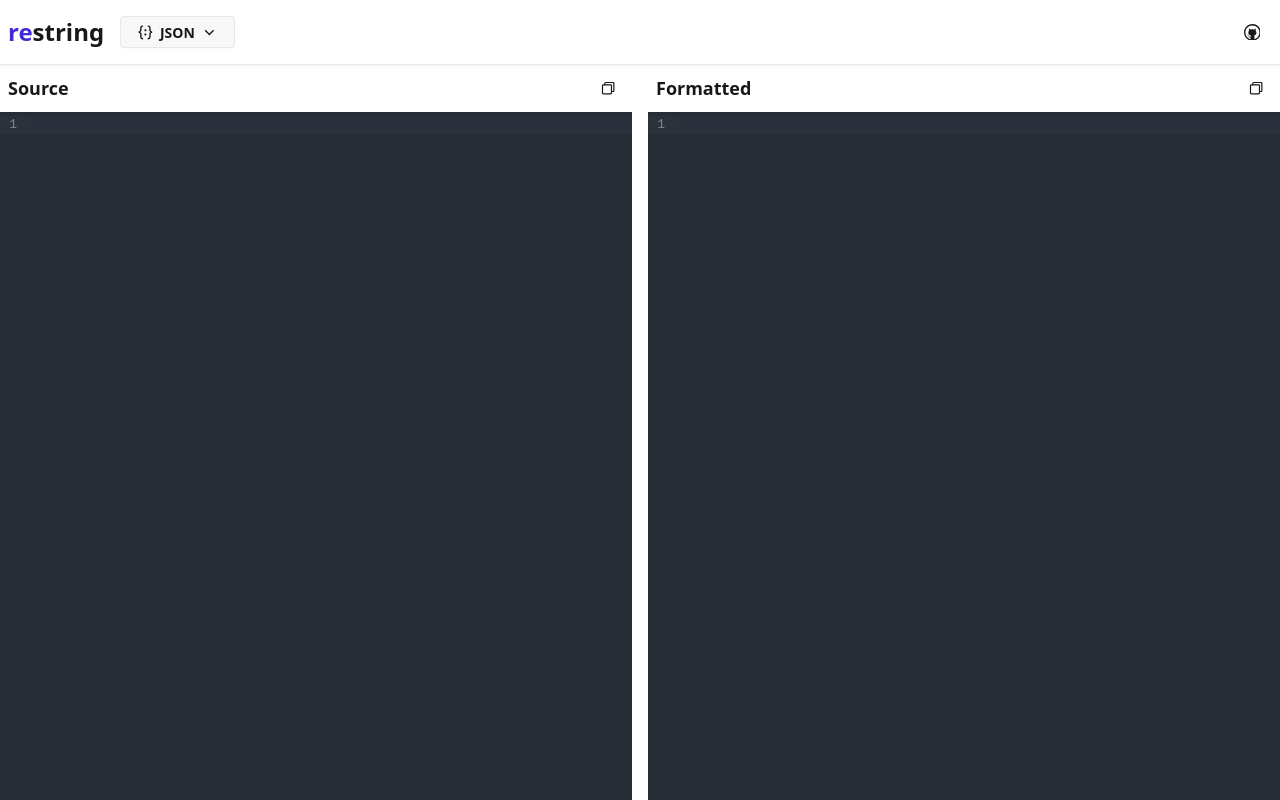
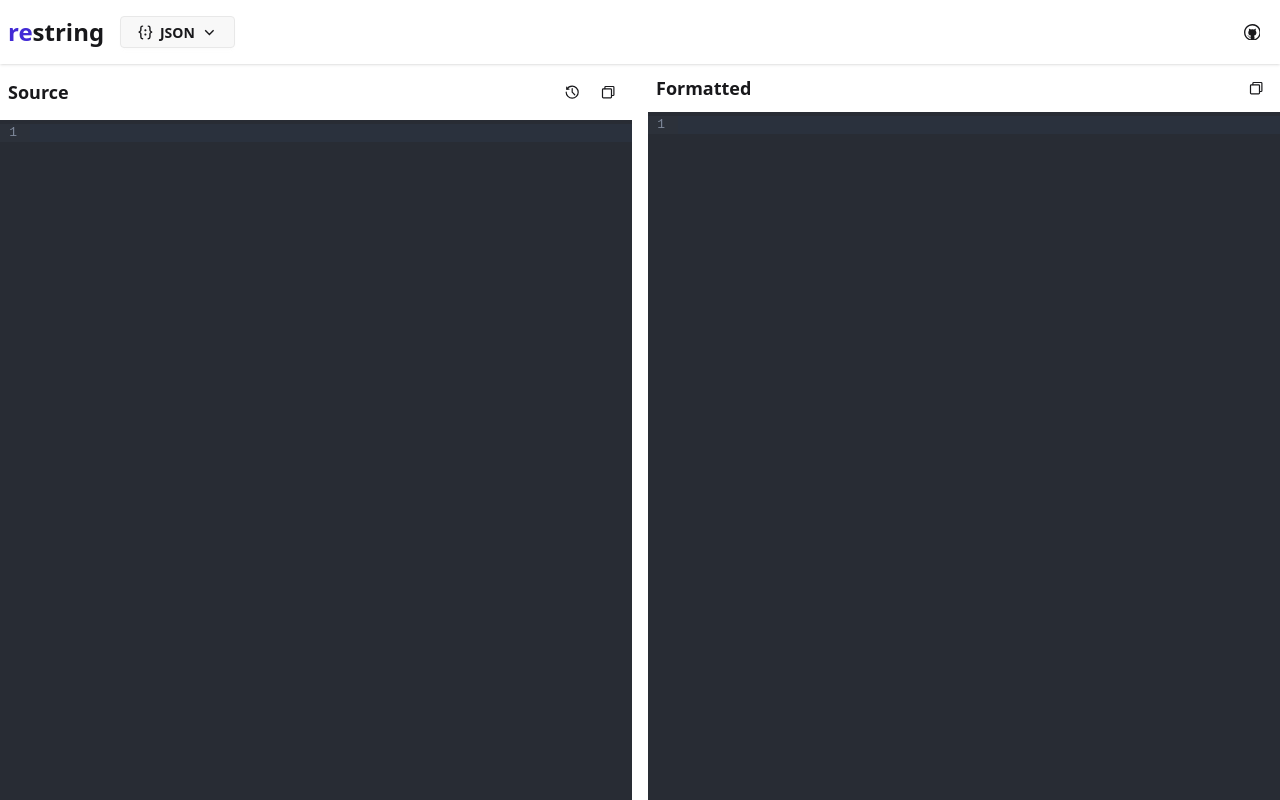
Before and after one commit to likang/restring, a SvelteKit app: page /json in a window 1280 px wide. Built offline with nearby package versions, Linux system fonts and the light colour scheme.

Commit message:
Feat: track history only for full-text replacement pastes

```diff
--- a/src/routes/+page.svelte
+++ b/src/routes/+page.svelte
@@ -54,9 +54,12 @@
 		unshiftHistory(his);
 	}
 
-	function onPaste(event: Event) {
+	function onPaste(event: ClipboardEvent) {
+		const pastedText = event.clipboardData?.getData('text') ?? '';
 		setTimeout(() => {
-			unshiftHistory(trimmedInputText);
+			if (pastedText === inputText) {
+				unshiftHistory(trimmedInputText);
+			}
 		}, 0);
 	}
 </script>
--- a/src/routes/json/+page.svelte
+++ b/src/routes/json/+page.svelte
@@ -4,12 +4,16 @@
 	import { oneDark } from '@codemirror/theme-one-dark';
 	import { onMount } from 'svelte';
 	import CopyButton from '$lib/components/CopyButton.svelte';
+	import HistoryButton from '$lib/components/HistoryButton.svelte';
 	import { browser } from '$app/environment';
+	import { unshiftHistory } from '$lib/history';
 
 	let sourceContainer: HTMLDivElement | null = null;
 	let resultContainer: HTMLDivElement | null = null;
 	let sourceValue = $state('');
 	let resultValue = $state('');
+
+	const historyKey = 'history-json';
 
 	if (browser) {
 		const stateStr = sessionStorage.getItem('json-state');
@@ -43,6 +47,17 @@
 					if (update.docChanged) {
 						sourceValue = update.state.doc.toString();
 					}
+				}),
+				EditorView.domEventHandlers({
+					paste: (event: ClipboardEvent) => {
+						const pastedText = event.clipboardData?.getData('text') ?? '';
+						setTimeout(() => {
+							if (sourceValue === pastedText) {
+								unshiftHistory(sourceValue, historyKey);
+							}
+						}, 0);
+						return false;
+					}
 				})
 			]
 		});
@@ -60,10 +75,20 @@
 		});
 
 		$effect(() => {
-			resultEditorView!.dispatch({
+			sourceEditorView.dispatch({
 				changes: {
 					from: 0,
-					to: resultEditorView!.state.doc.length,
+					to: sourceEditorView.state.doc.length,
+					insert: sourceValue
+				}
+			});
+		});
+
+		$effect(() => {
+			resultEditorView.dispatch({
+				changes: {
+					from: 0,
+					to: resultEditorView.state.doc.length,
 					insert: resultValue
 				}
 			});
@@ -73,14 +98,20 @@
 			sourceEditorView.destroy();
 		};
 	});
+
+	function historySelected(his: string) {
+		sourceValue = his;
+		unshiftHistory(his, historyKey);
+	}
 </script>
 
 <div class="grid h-[calc(100vh-4rem)] grid-cols-1 gap-4 md:grid-cols-2">
 	<div class="flex flex-col">
-		<div class="flex items-center justify-between p-2">
-			<div class="flex items-center gap-2">
+		<div class="flex items-center p-2">
+			<div class="flex flex-1 items-center gap-2">
 				<span class="text-lg font-semibold">Source</span>
 			</div>
+			<HistoryButton {historySelected} key={historyKey} />
 			<CopyButton
 				text={sourceValue}
 				class="btn btn-square btn-ghost btn-sm"
```
